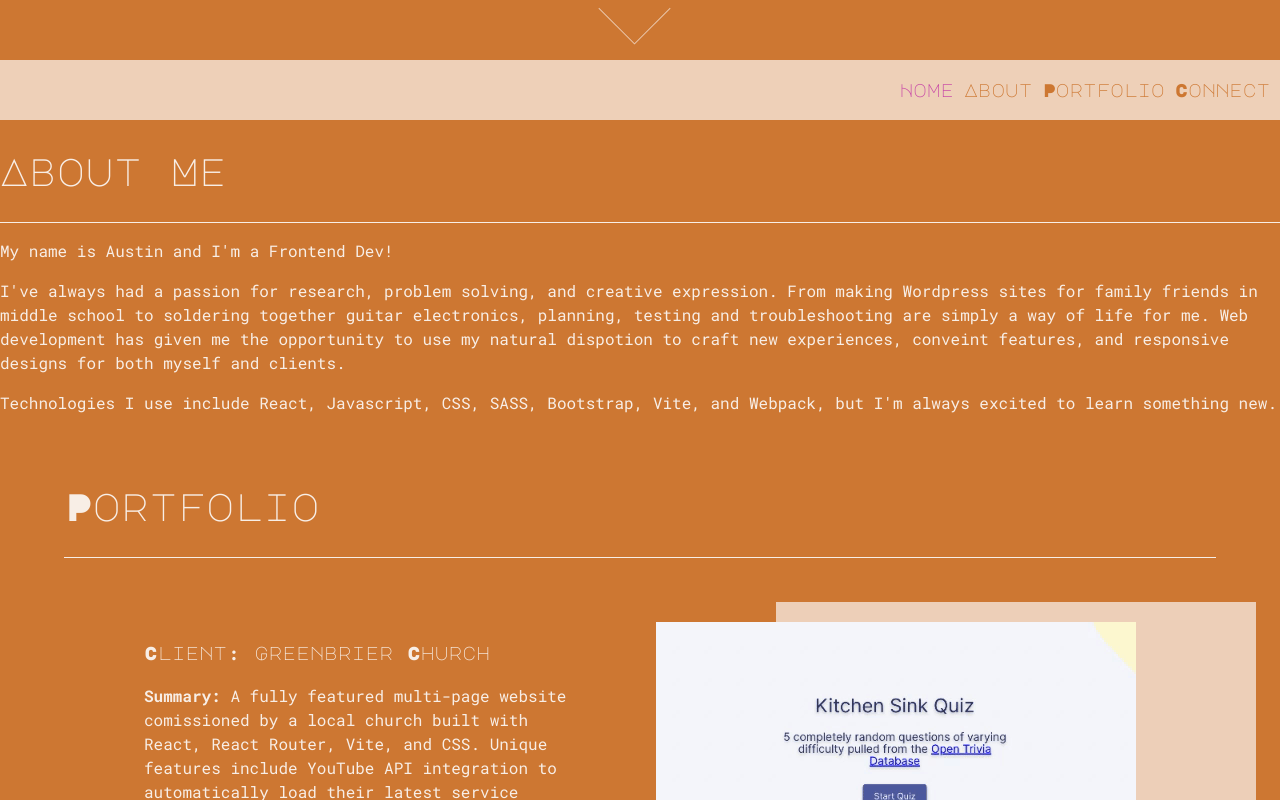
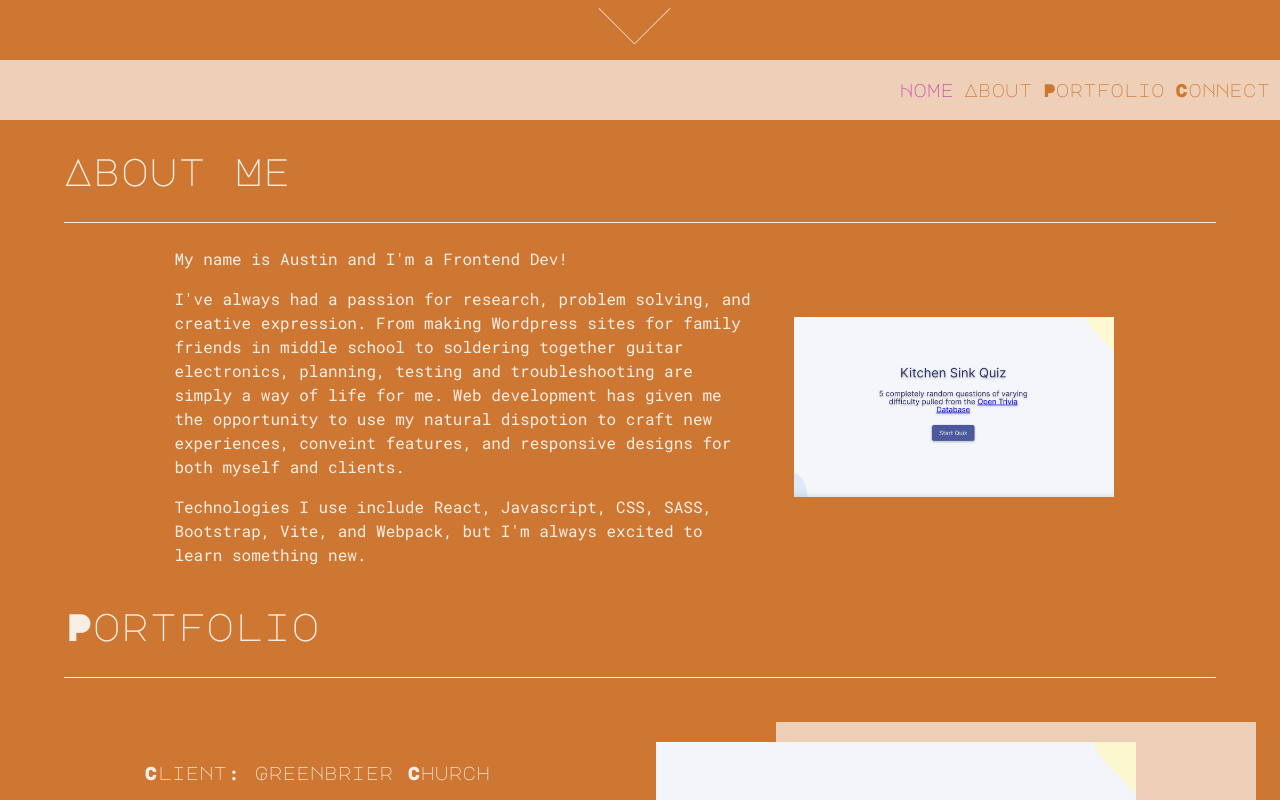
Before and after one commit to austingw/portfolio-site, a React (Vite) app: page /#home in a window 1280 px wide. Shown: the part 740-1540 px from the top of the page. Built offline with nearby package versions, Linux system fonts and the light colour scheme.

Commit message:
Styling changes for about section

```diff
--- a/src/components/About.jsx
+++ b/src/components/About.jsx
@@ -1,3 +1,5 @@
+import quiz from "../assets/quiz.png";
+
 export default function About() {
   return (
     <div className="about">
@@ -5,23 +7,26 @@ export default function About() {
         <div className="section-title">
           <h2>About Me</h2>
         </div>
+        <div className="about-wrapper">
+          <img src={quiz} />
+          <div className="about-content">
             <p>My name is Austin and I'm a Frontend Dev!</p>
             <p>
-          I've always had a passion for research, problem solving, and creative
-          expression. From making Wordpress sites for family friends in middle
-          school to soldering together guitar electronics, planning, testing and
-          troubleshooting are simply a way of life for me. Web development has
-          given me the opportunity to use my natural dispotion to craft new
-          experiences, conveint features, and responsive designs for both myself
-          and clients.
+              I've always had a passion for research, problem solving, and
+              creative expression. From making Wordpress sites for family
+              friends in middle school to soldering together guitar electronics,
+              planning, testing and troubleshooting are simply a way of life for
+              me. Web development has given me the opportunity to use my natural
+              dispotion to craft new experiences, conveint features, and
+              responsive designs for both myself and clients.
             </p>
             <p>
-          Technologies I use include React, Javascript, CSS, SASS, Bootstrap,
-          Vite, and Webpack, but I'm always excited to learn something new.
+              Technologies I use include React, Javascript, CSS, SASS,
+              Bootstrap, Vite, and Webpack, but I'm always excited to learn
+              something new.
             </p>
           </div>
-      <div>
-        <img src="" />
+        </div>
       </div>
     </div>
   );
--- a/src/style.css
+++ b/src/style.css
@@ -91,6 +91,10 @@ h5 {
   font-family: "Roboto Mono", monospace;
 }
 
+p {
+  margin: 0.5em;
+}
+
 svg {
   height: 48px;
   width: 48px;
@@ -182,7 +186,7 @@ svg:hover {
   flex-direction: column;
   place-items: center;
   justify-content: space-between;
-  min-width: 100%;
+  min-width: 90%;
   height: auto;
   animation: fadeIn 1s;
   -webkit-animation: fadeIn 1s;
@@ -191,12 +195,36 @@ svg:hover {
   -ms-animation: fadeIn 1s;
 }
 
+.about-wrapper {
+  display: flex;
+  flex-direction: row-reverse;
+  align-items: center;
+  justify-content: center;
+  min-width: 90%;
+  padding-top: 2vh;
+}
+
+.about-content {
+  height: 100%;
+  max-width: 47vw;
+  display: flex;
+  flex-direction: column;
+  align-items: flex-start;
+  justify-content: center;
+  padding-right: 2vw;
+}
+
+.about img {
+  max-width: 25vw;
+  height: auto;
+}
+
 .contact {
   display: flex;
   flex-direction: column;
   align-items: center;
   justify-content: space-between;
-  min-width: 100%;
+  min-width: 90%;
   height: auto;
   animation: fadeIn 1s;
   -webkit-animation: fadeIn 1s;
```
Lines whose indentation alone changed are shown as unchanged.
